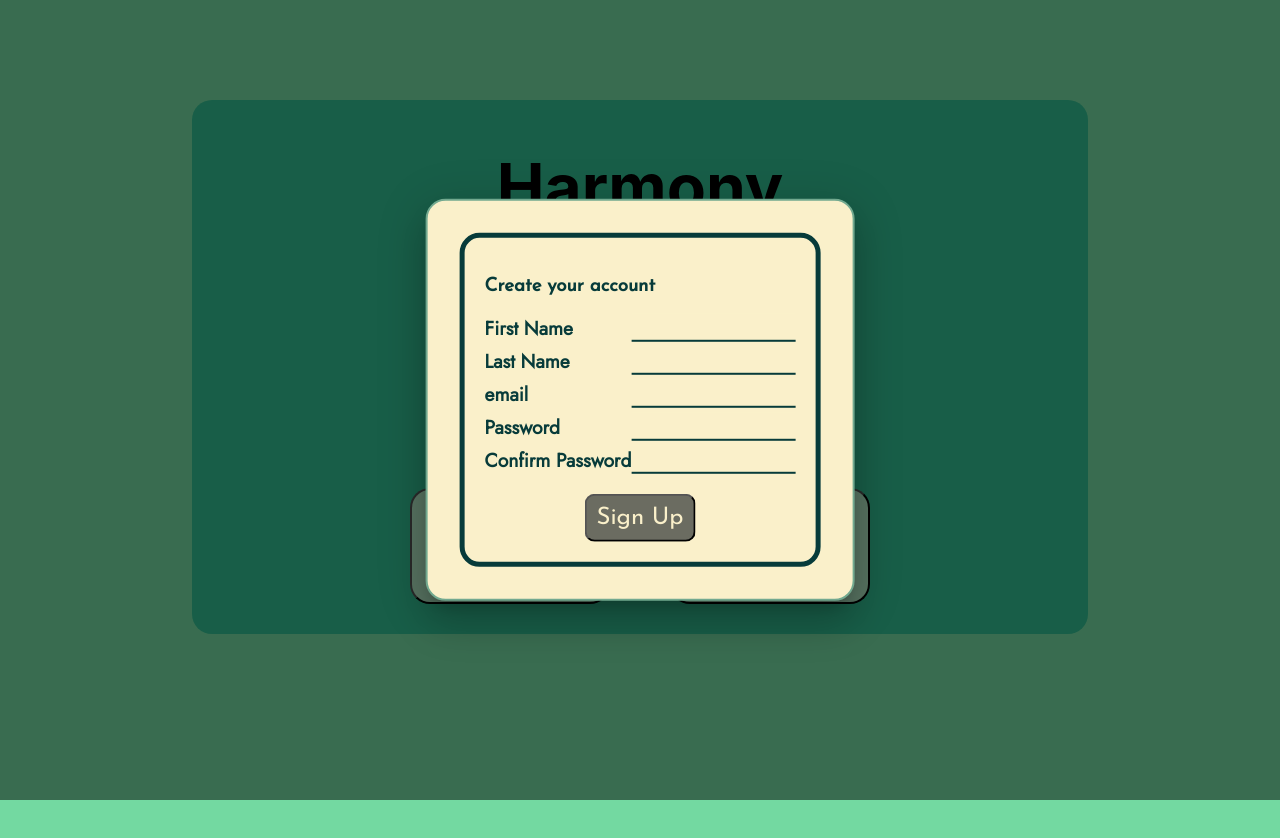
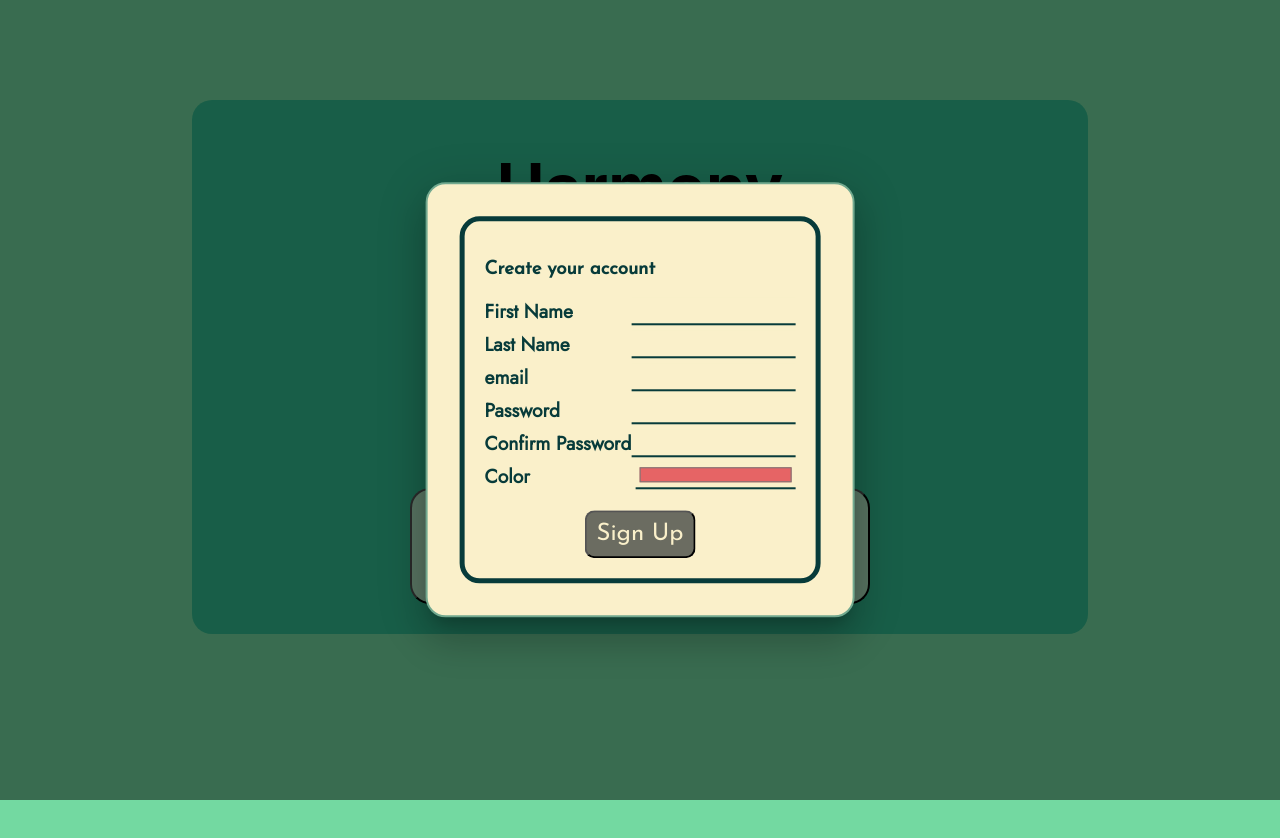
Before and after one commit to mitchdmarino/harmony, a React (Create React App) app: page / in a window 1280 px wide. Both pictures are taken after a click on the button "Sign Up". Shown: the top 838 px of the page. Built offline with nearby package versions, Linux system fonts and the light colour scheme.

Commit message:
Add color to signup form

```diff
--- a/src/components/login/AuthForm.js
+++ b/src/components/login/AuthForm.js
@@ -11,6 +11,7 @@ export default function AuthForm({type, setUser}) {
         email: '',
         password: '',
         password2: '',
+        color: '#e66465',
     }
     const [form, setForm] = useState(initialForm)
     const [msg, setMsg] = useState('')
@@ -100,6 +101,10 @@ export default function AuthForm({type, setUser}) {
                             <label htmlFor='password2'>Confirm Password</label>
                             <input type="password" name="password2" value={form.password2} onChange={(e) => setForm({...form, password2: e.target.value})}></input>
                         </div>
+                        <div>
+                            <label htmlFor='color'>Color</label>
+                            <input type="color" name="color" value={form.color} onChange={(e) => setForm({...form, color: e.target.value})}></input>
+                        </div>
                         <button type='submit'>Sign Up</button>
                     </form>
                     {msg}
```
